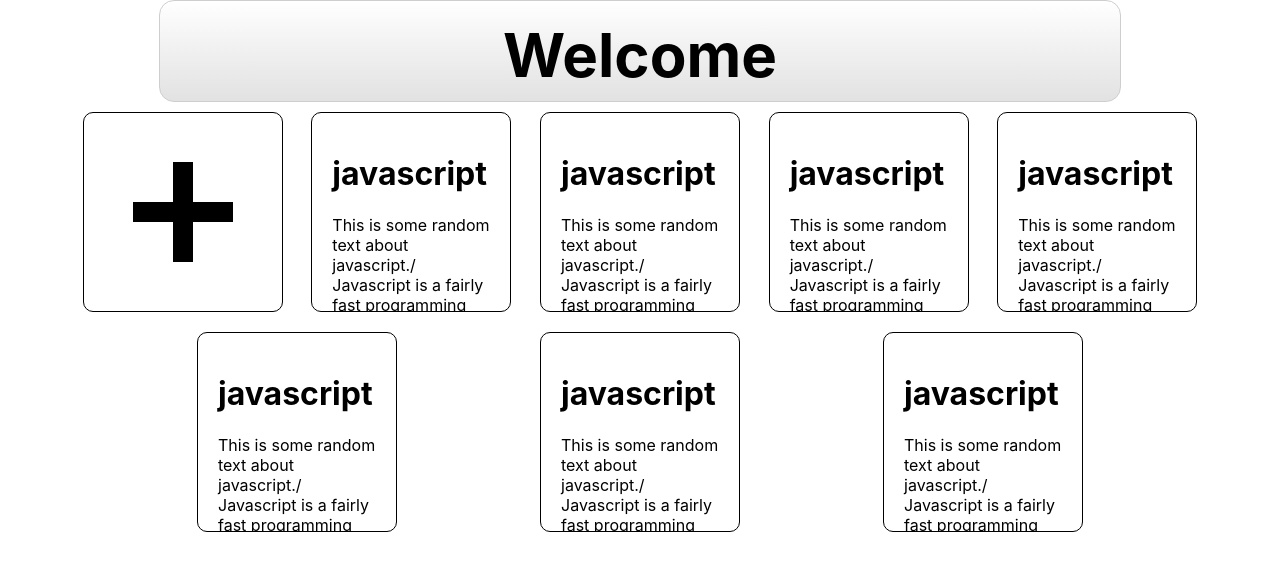
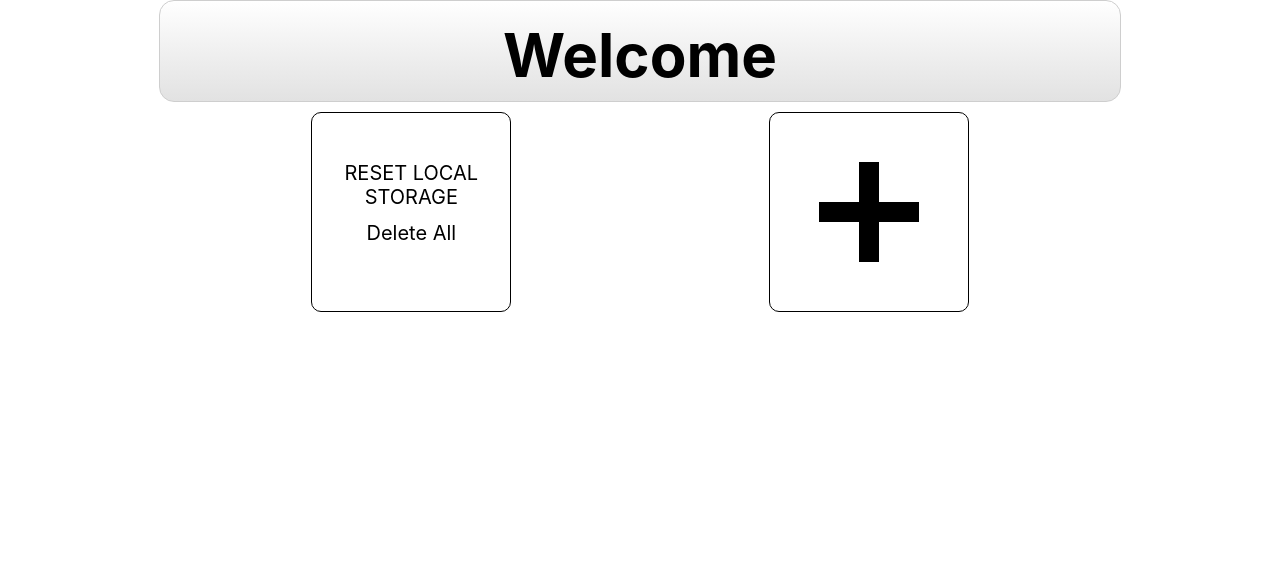
Before and after one commit to Christopher-Lamb/study-app, a React (Create React App) app in the folder client/: page / in a window 1280 px wide. Shown: the top 570 px of the page. Built offline with nearby package versions, Linux system fonts and the light colour scheme.

Commit message:
testing Component

```diff
--- a/client/src/Information.json
+++ b/client/src/Information.json
@@ -40,5 +40,47 @@
     "title": "javascript",
     "header": "Javascript 7",
     "text": "This is some random text about javascript./ Javascript is a fairly fast programming language. I Would know because i have in fact made a snake game that operates way too many array loops thant one should is pieces of secounds and it runs and regular human opperable speeds"
+  },
+  {
+    "id": "8",
+    "title": "javascript",
+    "header": "Javascript 7",
+    "text": "This is some random text about javascript./ Javascript is a fairly fast programming language. I Would know because i have in fact made a snake game that operates way too many array loops thant one should is pieces of secounds and it runs and regular human opperable speeds"
+  },
+  {
+    "id": "9",
+    "title": "javascript",
+    "header": "Javascript 7",
+    "text": "This is some random text about javascript./ Javascript is a fairly fast programming language. I Would know because i have in fact made a snake game that operates way too many array loops thant one should is pieces of secounds and it runs and regular human opperable speeds"
+  },
+  {
+    "id": "10",
+    "title": "javascript",
+    "header": "Javascript 7",
+    "text": "This is some random text about javascript./ Javascript is a fairly fast programming language. I Would know because i have in fact made a snake game that operates way too many array loops thant one should is pieces of secounds and it runs and regular human opperable speeds"
+  },
+  {
+    "id": "11",
+    "title": "javascript",
+    "header": "Javascript 7",
+    "text": "This is some random text about javascript./ Javascript is a fairly fast programming language. I Would know because i have in fact made a snake game that operates way too many array loops thant one should is pieces of secounds and it runs and regular human opperable speeds"
+  },
+  {
+    "id": "12",
+    "title": "javascript",
+    "header": "Javascript 7",
+    "text": "This is some random text about javascript./ Javascript is a fairly fast programming language. I Would know because i have in fact made a snake game that operates way too many array loops thant one should is pieces of secounds and it runs and regular human opperable speeds"
+  },
+  {
+    "id": "13",
+    "title": "javascript",
+    "header": "Javascript 7",
+    "text": "This is some random text about javascript./ Javascript is a fairly fast programming language. I Would know because i have in fact made a snake game that operates way too many array loops thant one should is pieces of secounds and it runs and regular human opperable speeds"
+  },
+  {
+    "id": "14",
+    "title": "javascript",
+    "header": "Javascript 7",
+    "text": "This is some random text about javascript./ Javascript is a fairly fast programming language. I Would know because i have in fact made a snake game that operates way too many array loops thant one should is pieces of secounds and it runs and regular human opperable speeds"
   }
 ]
--- /dev/null
+++ b/client/src/components/BoxItem/index.js
@@ -0,0 +1,13 @@
+import React from "react";
+// import BoxItemCSS from "./BoxItem.module.css";
+
+export default function BoxItem({ info }) {
+  //User Create Box item
+  return (
+    <>
+      <h1>{info.title}</h1>
+      <p>{info.text}</p>
+      {/* <button>Edit</button> */}
+    </>
+  );
+}
--- a/client/src/components/InfoStorageBox/index.js
+++ b/client/src/components/InfoStorageBox/index.js
@@ -1,6 +1,10 @@
 import React from "react";
 import InfoStorageBoxCSS from "./InfoStorageBox.module.css";
 
-export default function InfoStorageBox({ children }) {
-  return <div className={InfoStorageBoxCSS.storageBox}>{children}</div>;
+export default function InfoStorageBox({ children, onClick }) {
+  return (
+    <div onClick={onClick} className={InfoStorageBoxCSS.storageBox}>
+      {children}
+    </div>
+  );
 }
--- a/client/src/components/NewBoxPopUp/index.js
+++ b/client/src/components/NewBoxPopUp/index.js
@@ -15,16 +15,24 @@ export default function NewBoxPopUp({ onExitPopUp, onCreate }) {
   const addToDB = () => {
     const informationString = localStorage.getItem("information");
     const informationParsed = JSON.parse(informationString);
-
+    let newID = 1;
     //Gets the id of last item stored in local Storage -- Temporary --
-    const newID = parseInt(informationParsed.slice(-1)[0].id) + 1;
-    //New Box/List Item
-    const newBox = { id: newID, title: title };
     console.log(informationParsed);
-    informationParsed.push(newBox);
-    //Send pack to localStorage
-
-    localStorage.setItem("information", JSON.stringify(informationParsed));
+    //If localStorage empty
+    if (informationParsed === null) {
+      const newID = 1;
+      const newArray = [{ id: newID, title: title }];
+      localStorage.setItem("information", JSON.stringify(newArray));
+    } else {
+      //Else local storage exists
+      newID = parseInt(informationParsed.slice(-1)[0].id) + 1;
+      //New Box/List Item
+      const newBox = { id: newID, title: title };
+      console.log(informationParsed);
+      informationParsed.push(newBox);
+      //Send back to localStorage
+      localStorage.setItem("information", JSON.stringify(informationParsed));
+    }
   };
 
   return (
--- a/client/src/components/StorageBoxesContainer/index.js
+++ b/client/src/components/StorageBoxesContainer/index.js
@@ -2,18 +2,14 @@ import React, { useState, useEffect } from "react";
 import InfoStorageBox from "../InfoStorageBox";
 import NewBoxPopUp from "../NewBoxPopUp";
 import StorageBoxesContainerCSS from "./StorageBoxesContainer.module.css";
-import information from "../../Information.json";
+import TestingInitLocalStorage from "../TestingInitLocalStorage";
+import BoxItem from "../BoxItem";
 
 export default function StorageBoxesContainer() {
   const [informationState, setInformationState] = useState([]);
   useEffect(() => {
-    initLocalStorage();
     setInfoBoxes();
   }, []);
-  //Init LocalStorage
-  const initLocalStorage = () => {
-    localStorage.setItem("information", JSON.stringify(information));
-  };
 
   const [renderAddNewPopUp, setRenderAddNewPopUp] = useState(false);
   // const addStorageBoxToContainer
@@ -24,14 +20,30 @@ export default function StorageBoxesContainer() {
   const handleExitPopUp = () => {
     setRenderAddNewPopUp(false);
   };
-
+  // Update Information Boxes State and local Storage
   const setInfoBoxes = () => {
     const array = JSON.parse(localStorage.getItem("information"));
     setInformationState(array);
   };
 
+  //Clear LocalStorage
+  const clearLocalStorage = () => {
+    localStorage.removeItem("information");
+    setInfoBoxes();
+  };
+
+  const openBoxItem = (itemID) => {
+    console.log(itemID);
+  };
+
   return (
     <div className={StorageBoxesContainerCSS.container}>
+      <InfoStorageBox>
+        <TestingInitLocalStorage
+          onInit={setInfoBoxes}
+          onDeleteAll={clearLocalStorage}
+        />
+      </InfoStorageBox>
       <button onClick={handleAddStorageBtnClick}>
         <InfoStorageBox>
           <div className={StorageBoxesContainerCSS.plus}>
@@ -50,14 +62,20 @@ export default function StorageBoxesContainer() {
         />
       )}
       {/*This will be a state trigger ^^^*/}
-      {informationState.map((info) => {
-        return (
-          <InfoStorageBox key={info.id}>
-            <h1>{info.title}</h1>
-            <p>{info.text}</p>
-          </InfoStorageBox>
-        );
-      })}
+      {informationState
+        ? informationState.map((item) => {
+            return (
+              <InfoStorageBox
+                onClick={() => {
+                  openBoxItem(item.id);
+                }}
+                key={item.id}
+              >
+                <BoxItem info={item} />
+              </InfoStorageBox>
+            );
+          })
+        : null}
     </div>
   );
 }
--- /dev/null
+++ b/client/src/components/TestingInitLocalStorage/Testing.module.css
@@ -0,0 +1,13 @@
+.text {
+  position: relative;
+  font-size: 20px;
+  top: 33%;
+  left: 50%;
+  transform: translate(-50%, -50%);
+  transition: 300ms ease-in-out;
+}
+
+.text:hover {
+  transition: 300ms ease-in-out;
+  top: 31%;
+}
--- /dev/null
+++ b/client/src/components/TestingInitLocalStorage/index.js
@@ -0,0 +1,26 @@
+import React from "react";
+import TestingModuleCSS from "./Testing.module.css";
+import information from "../../Information.json";
+
+export default function TestingInitLocalStorage({ onInit, onDeleteAll }) {
+  //Init LocalStorage
+  const initLocalStorage = () => {
+    localStorage.setItem("information", JSON.stringify(information));
+  };
+  return (
+    <>
+      <button
+        onClick={() => {
+          initLocalStorage();
+          onInit();
+        }}
+        className={TestingModuleCSS.text}
+      >
+        RESET LOCAL STORAGE
+      </button>
+      <button onClick={onDeleteAll} className={TestingModuleCSS.text}>
+        Delete All
+      </button>
+    </>
+  );
+}
```
Also changed, not shown: client/src/components/BoxItem/BoxItem.module.css (added).
